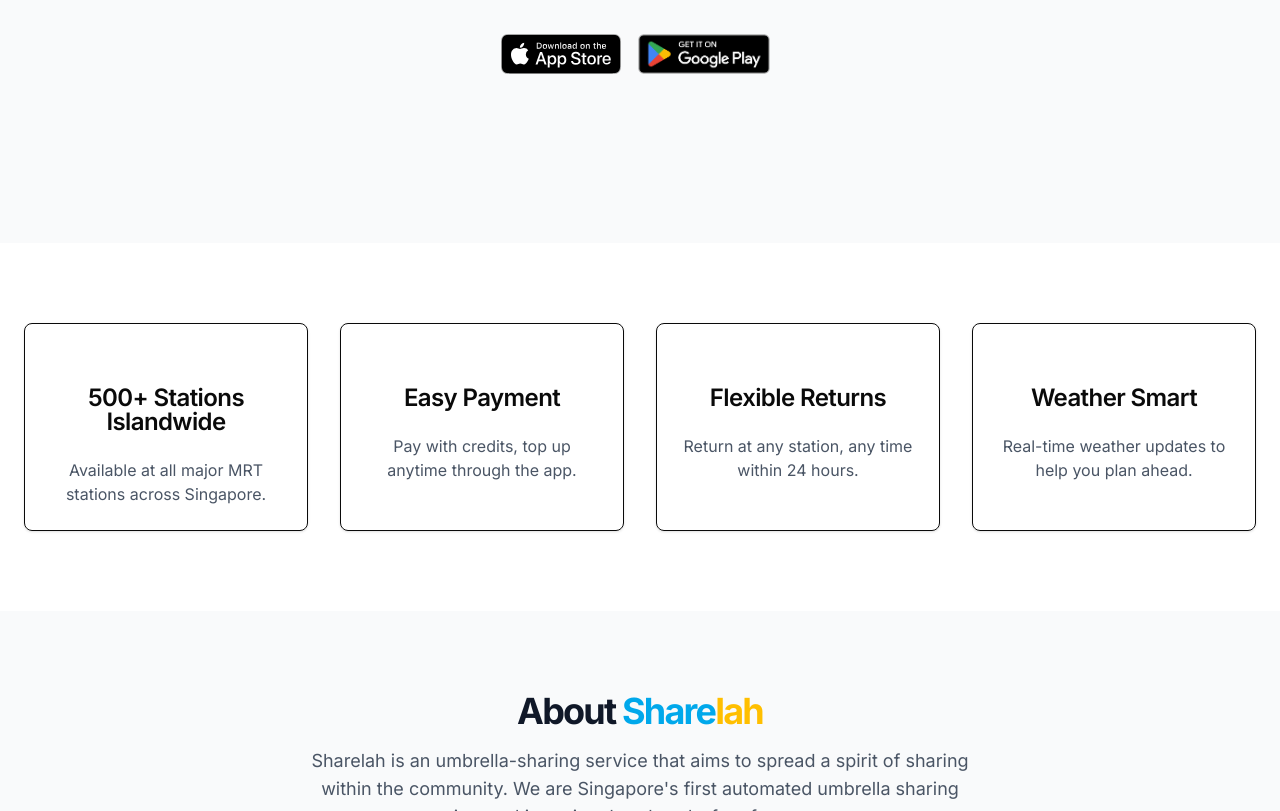
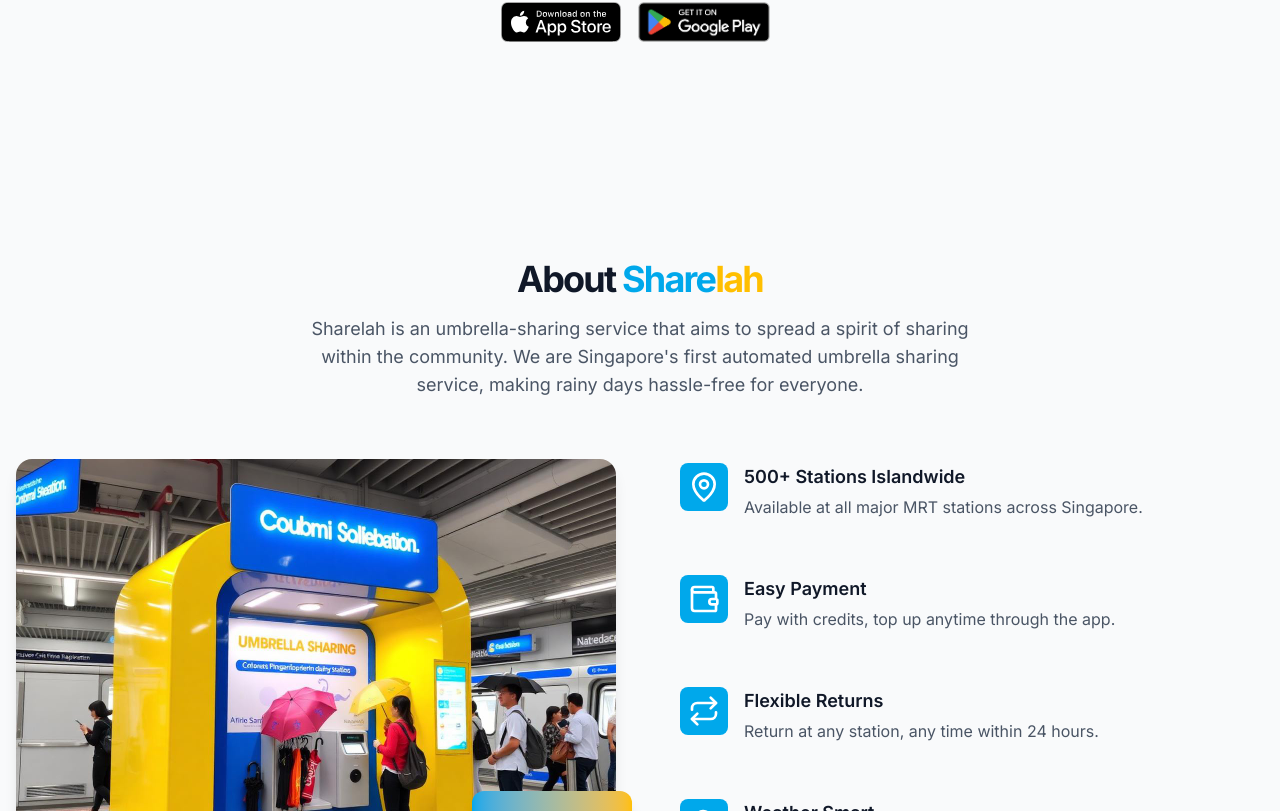
Before and after one commit to tankh99/sharelah-website, a Next.js app: page / in a window 1280 px wide. Shown: the part 527-1338 px from the top of the page. Built offline with nearby package versions, Linux system fonts and the light colour scheme.

Commit message:
remove redundant section

```diff
--- a/src/app/page.tsx
+++ b/src/app/page.tsx
@@ -51,8 +51,8 @@
 
 export default function Home() {
   return (
-    <main className="flex-1">
-      <section id="home" className="w-full py-20 md:py-32 lg:py-40 bg-gray-50">
+    <main className="">
+      <section id="home" className="w-full py-20 md:py-32 bg-gray-50">
         <div className="container mx-auto px-4 md:px-6 text-center flex flex-col items-center justify-center">
           <Image src="/logo.png" alt="Sharelah Logo" width={350} height={60} className="mx-auto mb-8" />
           <h1 className="text-4xl md:text-5xl font-bold tracking-tighter mb-4">
@@ -64,25 +64,6 @@
           <AppStoreButtons />
         </div>
       </section>
-
-      <section id="features" className="w-full py-12 md:py-20">
-        <div className="container mx-auto px-4 md:px-6">
-          <div className="grid gap-8 md:grid-cols-2 lg:grid-cols-4">
-            {features.map((feature, index) => (
-              <Card key={index} className="text-center">
-                <CardHeader className='items-center'>
-                  {feature.icon}
-                  <CardTitle>{feature.title}</CardTitle>
-                </CardHeader>
-                <CardContent>
-                  <p className="text-gray-600">{feature.description}</p>
-                </CardContent>
-              </Card>
-            ))}
-          </div>
-        </div>
-      </section>
-
       <section id="about" className="w-full py-12 md:py-20 bg-gray-50">
         <div className="container mx-auto px-4">
           <div className="text-center mb-12">
```
